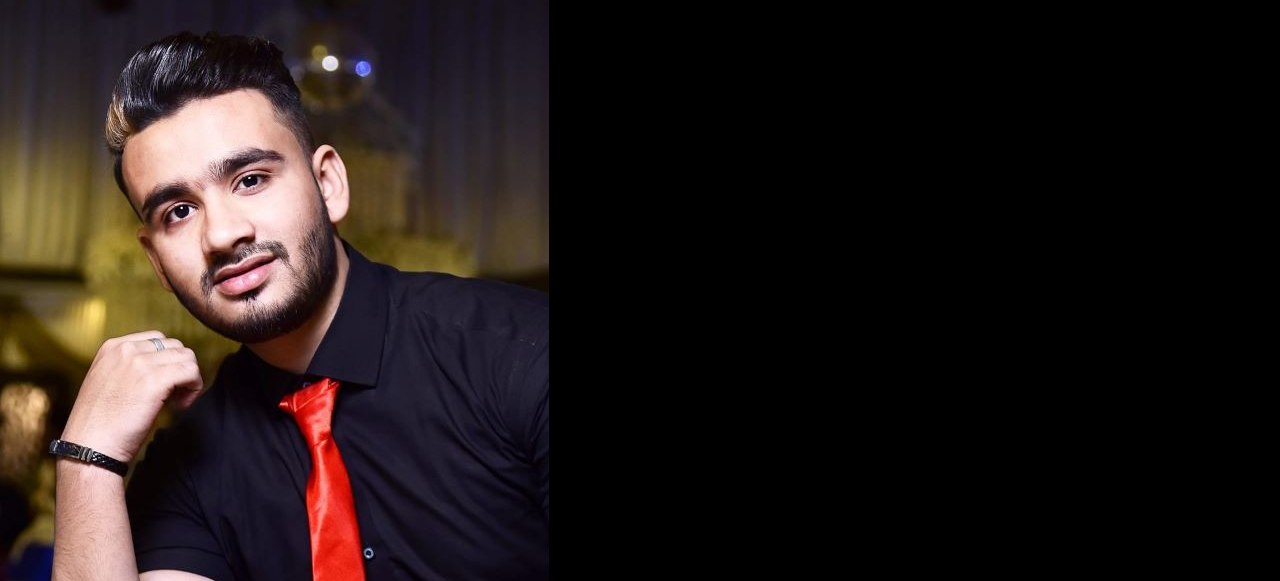
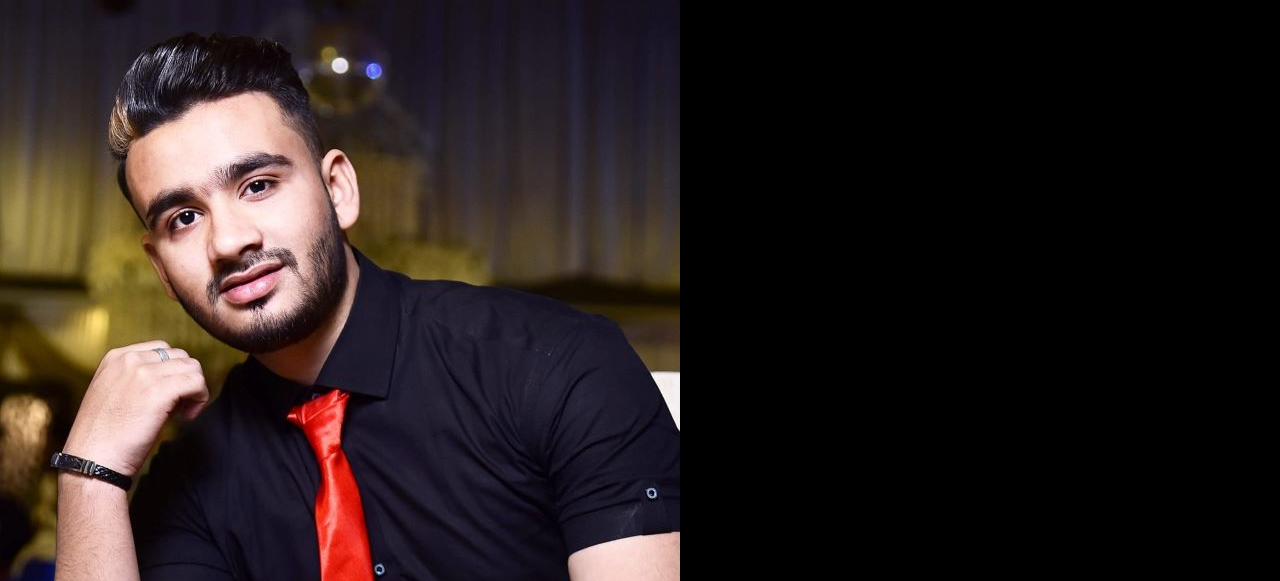
Before and after one commit to huzaifarehan/huzaifarehan.github.io, a plain HTML site: page index.html in a window 1280 px wide. Shown: the part 78-659 px from the top of the page. Drawn offline with Linux system fonts and the light colour scheme.

Commit message:
Update style.css

```diff
--- a/style.css
+++ b/style.css
@@ -98,11 +98,11 @@
             background-color: green;
         } */
         .main {
-            background-image: url(./images/huzaifa4.jpg);
+            background-image: url(./images/huzaifa3.jpg);
             background-repeat: no repeat;
             /* border: 2px solid yellow; */
             float: left;
-            width: 42.9%;
+            width: 680px;
             height: 980px;
             /* padding-bottom: 2px; */
             /* display: inline-block; */
@@ -167,9 +167,11 @@
 
         .data {
             background-color: rgba(51, 49, 49, 0.938);
+            /* position: absolute;
+            right: 1px; */
             /* border: 2px solid blue; */
             display: inline-block;
-            width: 54.5%;
+            width: 863px;
             height: 940px;
             padding: 20px;
         }
```
